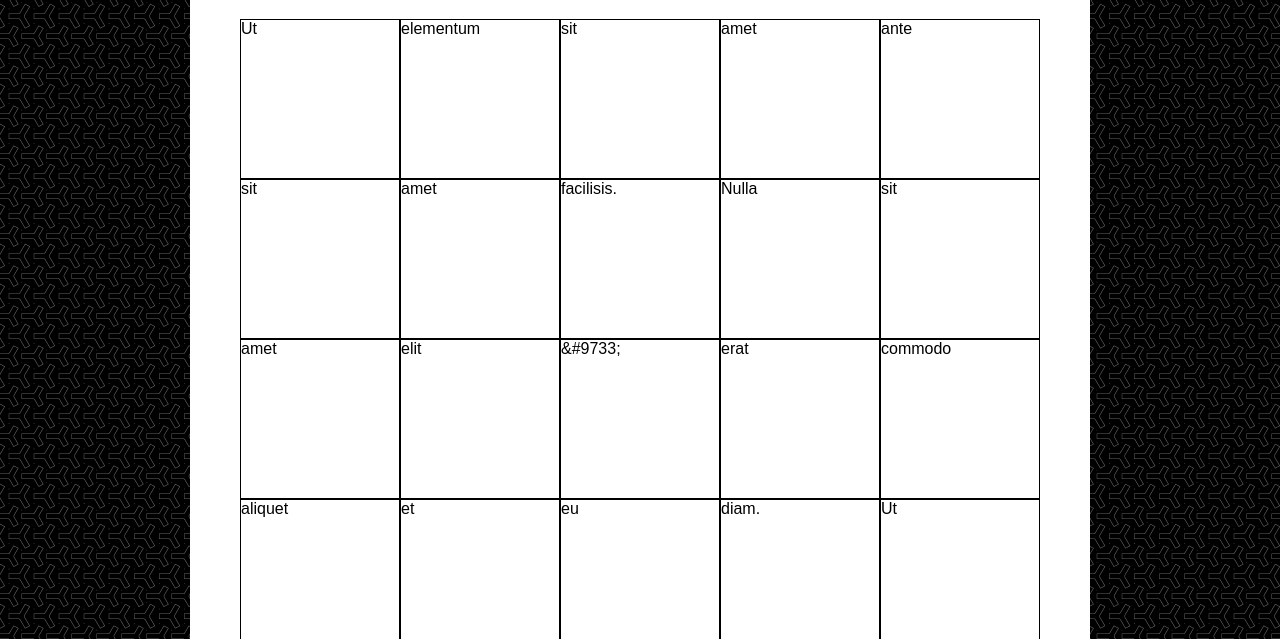
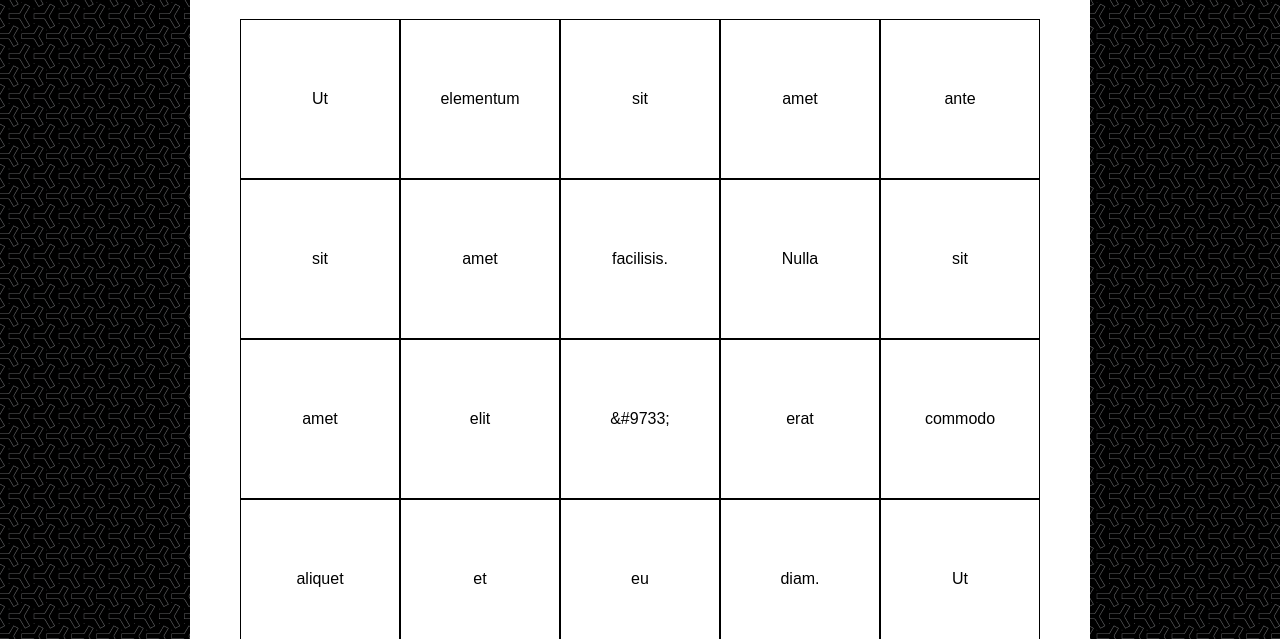
Before and after one commit to CaelanBorowiec/Bingo-Game, a plain HTML site: page bingo/index.html in a window 1280 px wide. Shown: the part 161-800 px from the top of the page. Drawn offline with Linux system fonts and the light colour scheme.

Commit message:
Add flex spans for questions

```diff
--- a/bingo/assets/bingo.js
+++ b/bingo/assets/bingo.js
@@ -39,11 +39,14 @@ $(document).ready(function() {
     }
 
     questionBlocks[i] = $('<div>').addClass('square');
+    $span = $('<span>').addClass('question');
 
     if (x == star && y == star)
-      questionBlocks[i].text("&#9733;");
+      $span.text("&#9733;");
     else
-      questionBlocks[i].text(Questions[i]);
+      $span.text(Questions[i]);
+
+    questionBlocks[i].html($span);
 
     x++;
   }
--- a/bingo/assets/generator.css
+++ b/bingo/assets/generator.css
@@ -28,4 +28,7 @@ body {
   height: 20%;
   width: 20%;
   box-sizing: border-box;
+  display: flex;
+  justify-content: center;
+  align-items: center;
 }
```
